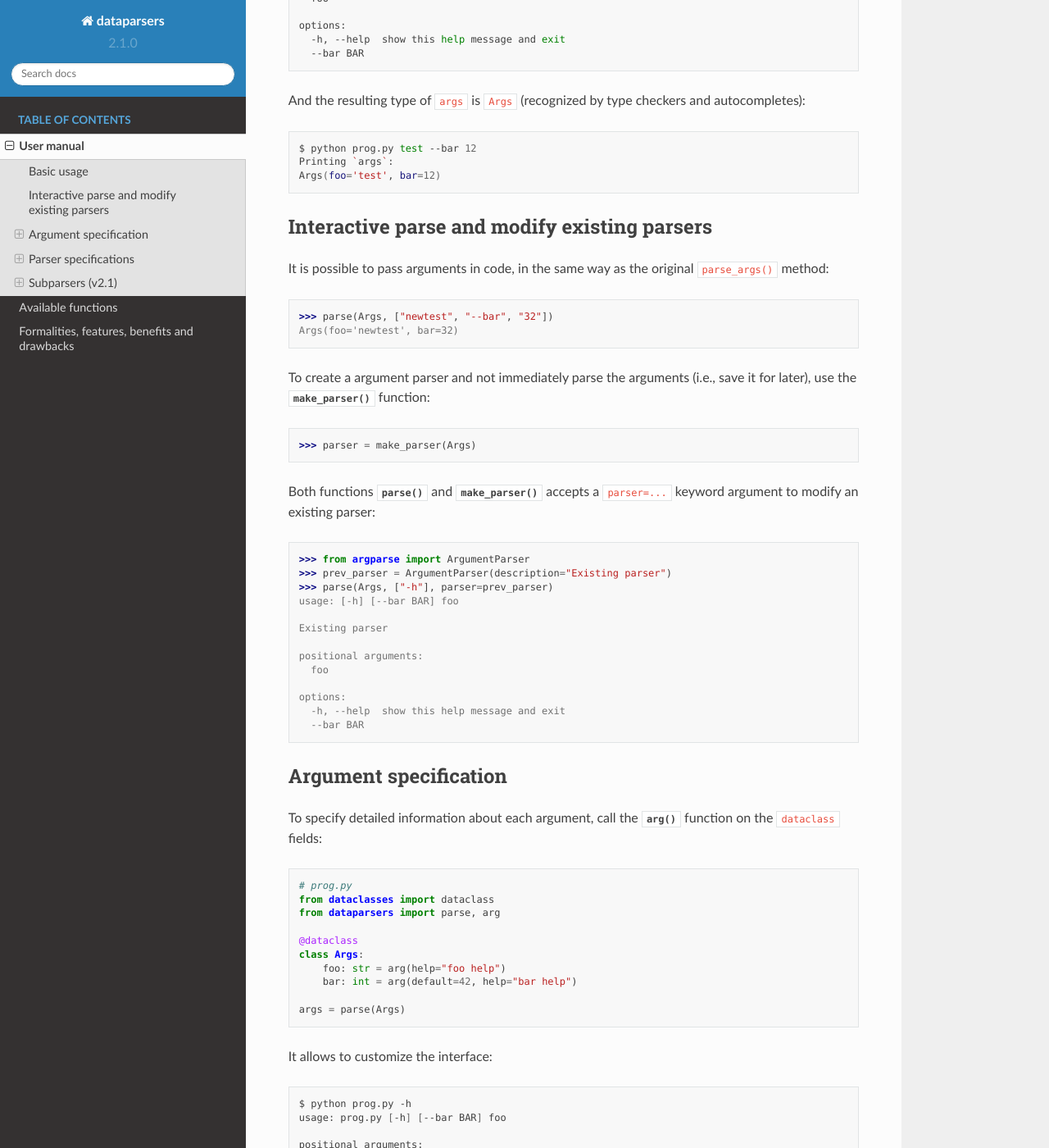
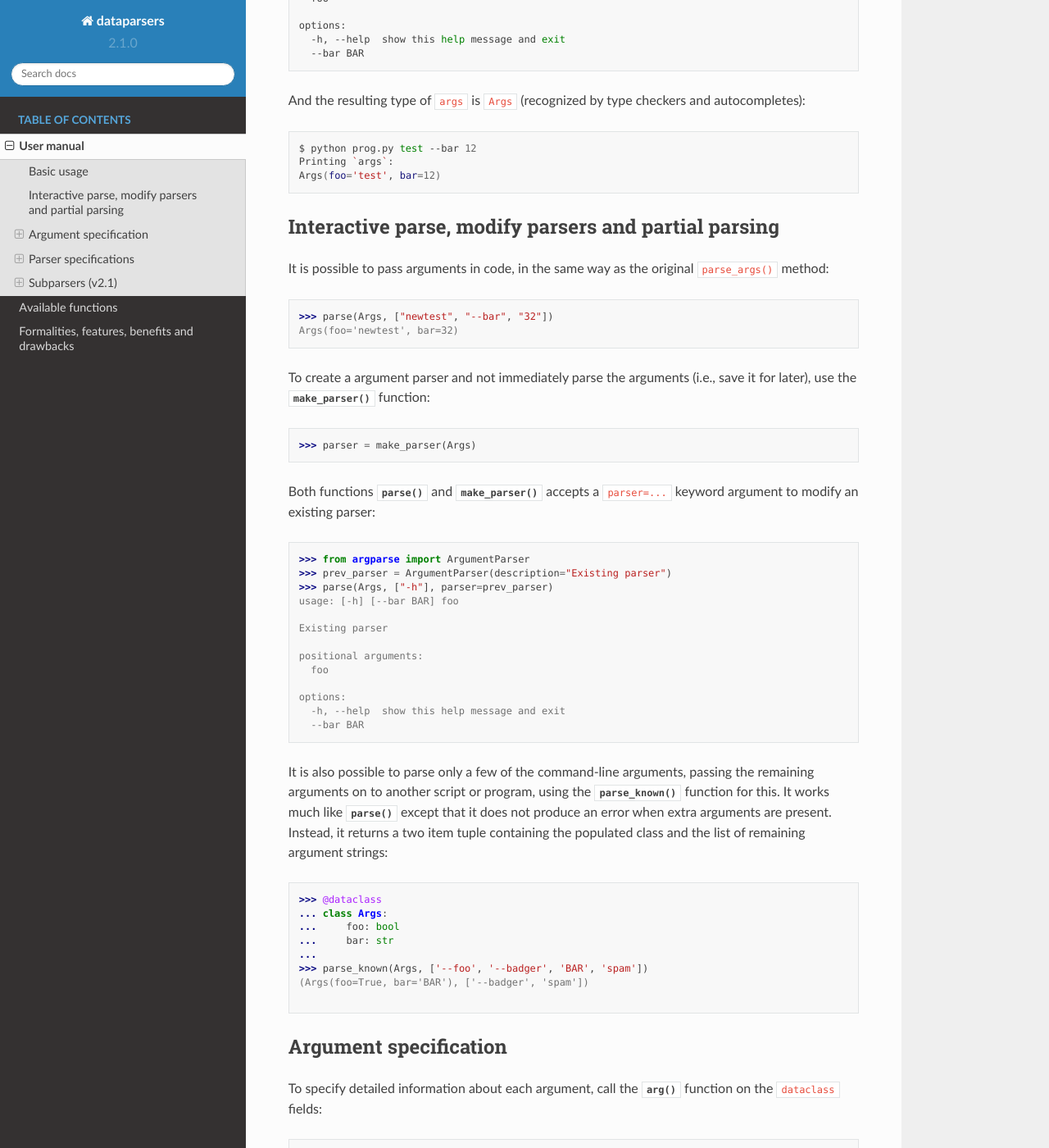
Before and after one commit to diogo-rossi/dataparsers, a Sphinx documentation site: the page built from docs/source/1_user_manual.md, in a window 1280 px wide and 1400 px high, scrolled down 828 px. Shown: the whole window at 82% size. Built offline with Sphinx 7.4.7 and the Read the Docs theme 2.0.0, drawn with Linux system fonts in a browser that asks for light colours; the version number is read from the project's files by our own code; some of the changed text lies outside the part shown.

````diff
--- a/docs/source/1_user_manual.md
+++ b/docs/source/1_user_manual.md
@@ -50,7 +50,7 @@ Printing `args`:
 Args(foo='test', bar=12)
 ```
 
-## Interactive parse and modify existing parsers
+## Interactive parse, modify parsers and partial parsing
 
 It is possible to pass arguments in code, in the same way as the original [`parse_args()`](https://docs.python.org/3/library/argparse.html#the-parse-args-method) method:
 
@@ -82,6 +82,22 @@ positional arguments:
 options:
   -h, --help  show this help message and exit
   --bar BAR
+```
+
+It is also possible to parse only a few of the command-line arguments, passing the remaining arguments on to another
+script or program, using the {py:func}`~dataparsers.parse_known` function for this. It works much like {py:func}`~dataparsers.parse` except that it does not
+produce an error when extra arguments are present. Instead, it returns a two item tuple containing the populated class
+and the list of remaining argument strings:
+
+```python
+>>> @dataclass
+... class Args:
+...     foo: bool
+...     bar: str
+...
+>>> parse_known(Args, ['--foo', '--badger', 'BAR', 'spam'])
+(Args(foo=True, bar='BAR'), ['--badger', 'spam'])
+
 ```
 
 ## Argument specification
@@ -663,7 +679,7 @@ dataclasses.FrozenInstanceError: cannot assign to field 'defaults'
 It is not necessary to create the "subparsers group" when creating subparsers: the group is automatically created.
 However, if you want to explicitly pass information to the "subparsers group", then create a `str` field and initialize
 it with the function {py:func}`~dataparsers.subparsers`. This function accepts all parameters of the original [`add_subparsers()`](https://docs.python.org/3/library/argparse.html#argparse.ArgumentParser.add_subparsers) method
-(except for [`dest`](./2_available_functions.md#dest), which automatically receives the dataclass field name):
+(except for [`dest`](./2_available_functions.md#dest), which automatically receives the [`dataclass`](https://docs.python.org/3/library/dataclasses.html#dataclasses.dataclass) field name):
 
 ```python
 >>> @dataparser(prog="PROG")
@@ -776,7 +792,7 @@ function with the [`defaults`](./2_available_functions.md#defaults) keyword argu
 execute. For example:
 
 ```python
->>> from __future__ import annotations # necessary to annotate functions
+>>> from __future__ import annotations # necessary to annotate sub-command functions
 >>> from typing import ClassVar, Callable
 >>> from dataclasses import dataclass
 >>> from dataparsers import arg, parse, subparser, default
--- a/docs/source/dataparsers.py
+++ b/docs/source/dataparsers.py
@@ -42,7 +42,7 @@ And the resulting type of `args` is `Args` (recognized by type checkers and auto
     Printing `args`:
     Args(foo='test', bar=12)
 
-## Interactive parse and modify existing parsers
+## Interactive parse, modify parsers and partial parsing
 
 It is possible to pass arguments in code, in the same way as the original :meth:`~argparse.ArgumentParser.parse_args` method::
 
@@ -69,6 +69,20 @@ Both functions :func:`~dataparsers.parse` and :func:`~dataparsers.make_parser` a
     options:
       -h, --help  show this help message and exit
       --bar BAR
+
+It is also possible to parse only a few of the command-line arguments, passing the remaining arguments on to another
+script or program, using the :func:`~dataparsers.parse_known` function for this. It works much like :func:`~dataparsers.parse` except that it does not
+produce an error when extra arguments are present. Instead, it returns a two item tuple containing the populated class
+and the list of remaining argument strings::
+
+    >>> @dataclass
+    ... class Args:
+    ...     foo: bool
+    ...     bar: str
+    ...
+    >>> parse_known(Args, ['--foo', '--badger', 'BAR', 'spam'])
+    (Args(foo=True, bar='BAR'), ['--badger', 'spam'])
+
 
 ## Argument specification
 
@@ -339,11 +353,11 @@ Note:
     parameters to the :func:`~dataparsers.arg` function. If there is a conflict (i.e., same mutually exclusive group and different group
     titles), the mutually exclusive group takes precedence.
 
-### Argument groups using :class:`~argparse.ClassVar` (v2.1)
+### Argument groups using :data:`~typing.ClassVar` (v2.1)
 
 Two new additional keyword arguments were introduced in v2.1 with functionality analogue to the previous parameters.
 
-The :argument_link:`group<group>` and :argument_link:`mutually_exclusive_group<mutually-exclusive-group>` keyword arguments also accepts a predefined :class:`~argparse.ClassVar`, that can be
+The :argument_link:`group<group>` and :argument_link:`mutually_exclusive_group<mutually-exclusive-group>` keyword arguments also accepts a predefined :data:`~typing.ClassVar`, that can be
 initialized using 2 new functions: :func:`~dataparsers.group` and :func:`~dataparsers.mutually_exclusive_group`::
 
     from typing import ClassVar
@@ -360,7 +374,7 @@ initialized using 2 new functions: :func:`~dataparsers.group` and :func:`~datapa
         sam: str = arg(group=my_second_group)
         ham: str = arg(group=my_second_group)
 
-Using :class:`~argparse.ClassVar` names makes it even more easier to prevent typos when identifying groups inside the class. Moreover:
+Using :data:`~typing.ClassVar` names makes it even more easier to prevent typos when identifying groups inside the class. Moreover:
 the functions :func:`~dataparsers.group` and :func:`~dataparsers.mutually_exclusive_group` accepts the keyword arguments :argument_link:`title<title>`, :argument_link:`description<description>` and
 :argument_link:`required<required>`, respectively, which helps to describe the groups without the need of the :func:`~dataparsers.dataparser` decorator::
 
@@ -402,7 +416,7 @@ The :argument_link:`group<group>` and :argument_link:`mutually_exclusive_group<m
 functionality compatible with the previous version parameters. When strings are passed to the :argument_link:`group<group>` keyword argument,
 it is associated to the group title.
 
-The :class:`~argparse.ClassVar` defined with the functions :func:`~dataparsers.group` and :func:`~dataparsers.mutually_exclusive_group` aren't populated at run time::
+The :data:`~typing.ClassVar` defined with the functions :func:`~dataparsers.group` and :func:`~dataparsers.mutually_exclusive_group` aren't populated at run time::
 
     >>> args = parse(Args, ['--sam', 'wise'])
     >>> print(args)
@@ -553,9 +567,9 @@ preserve new line breaks and add blank lines between parameters descriptions::
 
 ## Subparsers (v2.1)
 
-To define subparsers (or [sub commands](https://docs.python.org/3/library/argparse.html#sub-commands)) use a :class:`~argparse.ClassVar`
+To define subparsers (or [sub commands](https://docs.python.org/3/library/argparse.html#sub-commands)) use a :data:`~typing.ClassVar`
 and initialize it with the function :func:`~dataparsers.subparser`. This function accepts all parameters of the original :meth:`~argparse.ArgumentParser.add_parser`
-method, except for `name`: the name of the subparser will be the dataclass field name.
+method, except for `name`: the name of the subparser will receive the :func:`~dataclasses.dataclass` field name.
 
 To add an argument to the created subparser (instead of the main parser), use the :argument_link:`subparser<subparser>` keyword argument of the
 :func:`~dataparsers.arg` function and assign to it the previously created field::
@@ -578,7 +592,7 @@ To add an argument to the created subparser (instead of the main parser), use th
     >>> parse(Args, ["--foo", "b", "--baz", "Z"])
     Args(foo=True, bar=None, baz='Z')
 
-The :class:`~argparse.ClassVar` defined with the function :func:`~dataparsers.subparser` remains as a read-only class variable at run time (which is an
+The :data:`~typing.ClassVar` defined with the function :func:`~dataparsers.subparser` remains as a read-only class variable at run time (which is an
 instance of type `SubParser`: a frozen :func:`~dataclasses.dataclass` with some fields)::
 
     >>> args = parse(Args)
@@ -595,7 +609,7 @@ instance of type `SubParser`: a frozen :func:`~dataclasses.dataclass` with some
 It is not necessary to create the "subparsers group" when creating subparsers: the group is automatically created.
 However, if you want to explicitly pass information to the "subparsers group", then create a `str` field and initialize
 it with the function :func:`~dataparsers.subparsers`. This function accepts all parameters of the original :meth:`~argparse.ArgumentParser.add_subparsers` method
-(except for :argument_link:`dest<dest>`, which automatically receives the dataclass field name)::
+(except for :argument_link:`dest<dest>`, which automatically receives the :func:`~dataclasses.dataclass` field name)::
 
     >>> @dataparser(prog="PROG")
     ... class Args:
@@ -670,8 +684,8 @@ One additional keyword argument of the function :func:`~dataparsers.subparser` (
 method) is the :argument_link:`defaults<defaults>` dictionary, which reproduce the functionality of the original :meth:`~argparse.ArgumentParser.set_defaults` method (or the
 "main parser-level" :func:`~dataparsers.default` function) for the created subparsers.
 
-One caveat of using this functionality is that the function requires  the dictionary keys to be defined as a main
-parser-level default field, with the :func:`~dataparsers.default` function::
+One caveat of using this functionality is that the function requires  the dictionary keys to be defined previously as a
+main parser-level default field, with the :func:`~dataparsers.default` function::
 
     >>> @dataclass
     ... class Args:
@@ -699,7 +713,7 @@ Parser-level defaults are the original effective way of handling sub-commands, c
 function with the :argument_link:`defaults<defaults>` keyword argument dictionary, so that each subparser knows which Python function it should
 execute. For example::
 
-    >>> from __future__ import annotations # necessary to annotate functions
+    >>> from __future__ import annotations # necessary to annotate sub-command functions
     >>> from typing import ClassVar, Callable
     >>> from dataclasses import dataclass
     >>> from dataparsers import arg, parse, subparser, default
@@ -831,11 +845,11 @@ def arg(
 
         - `group` (`Field[Any] | str | int | None`, optional): Defaults to `None`.
 
-            A previously defined :class:`~argparse.ClassVar` field name using the function :func:`~dataparsers.group`, or the :argument_link:`title<title>` (or a simple id integer) of
+            A previously defined :data:`~typing.ClassVar` field name using the function :func:`~dataparsers.group`, or the :argument_link:`title<title>` (or a simple id integer) of
             the argument group in which the argument may be added.
 
-            This is the best way to use the functionality of the method :meth:`~argparse.ArgumentParser.add_argument_group` of the standard
-            `argparse.ArgumentParser` class::
+            This is the best way to use the functionality of the method :meth:`~argparse.ArgumentParser.add_argument_group` of the standard :class:`~argparse.ArgumentParser`
+            class::
 
                 @dataclass
                 class Args:
@@ -847,31 +861,53 @@ def arg(
                     sam: str = arg(group=my_second_group)
                     ham: str = arg(group=my_second_group)
 
-            By default, `argparse.ArgumentParser` groups command-line arguments into "positional arguments" and
-            "options" when displaying help messages. When there is a better conceptual grouping of arguments than this
-            default one, appropriate groups can be created using the :meth:`~argparse.ArgumentParser.add_argument_group` method, that accepts :argument_link:`title<title>`
-            and :argument_link:`description<description>` parameters, which can be used to customize the help display.
+            By default, :class:`~argparse.ArgumentParser` groups command-line arguments into "positional arguments" and "options" when displaying
+            help messages. When there is a better conceptual grouping of arguments than this default one, appropriate groups can
+            be created using the :meth:`~argparse.ArgumentParser.add_argument_group` method, that accepts :argument_link:`title<title>` and :argument_link:`description<description>` parameters, which can be
+            used to customize the help display.
 
             To define the :argument_link:`title<title>` and :argument_link:`description<description>` of the argument group, see the :func:`~dataparsers.group` function used to define the
-            :class:`~argparse.ClassVar`. When a string is passed to the :argument_link:`group<group>` keyword argument, it is associated to the group :argument_link:`title<title>`.
+            :data:`~typing.ClassVar`. When a string is passed to the :argument_link:`group<group>` keyword argument, it is associated to the group :argument_link:`title<title>`.
 
 
         .. _mutually-exclusive-group:
 
         - `mutually_exclusive_group` (`Field[Any] | str | int | None`, optional): Defaults to `None`.
 
-            A previously defined :class:`~argparse.ClassVar` field name using the function :func:`~dataparsers.mutually_exclusive_group`, or a string or a simple
+            A previously defined :data:`~typing.ClassVar` field name using the function :func:`~dataparsers.mutually_exclusive_group`, or a string or a simple
             id integer identifying the mutually exclusive group in which the argument may be included.
 
             This parameter will make sure that only one of the arguments included in the mutually exclusive group ID is
-            present on the command line.
+            present on the command line::
+
+                >>> from dataclasses import dataclass
+                >>> from dataparsers import arg, mutually_exclusive_group, make_parser, parse
+                >>> from typing import ClassVar
+                >>>
+                >>> @dataclass
+                ... class Args:
+                ...     my_group: ClassVar = mutually_exclusive_group()
+                ...     foo: str = arg(mutually_exclusive_group=my_group)
+                ...     bar: str = arg(mutually_exclusive_group=my_group)
+                ...
+                >>> make_parser(Args).print_help()
+                usage: [-h] [--foo FOO | --bar BAR]
+
+                options:
+                  -h, --help  show this help message and exit
+                  --foo FOO
+                  --bar BAR
+                >>>
+                >>> parse(Args, ["--foo", "test", "--bar", "newtest"])
+                usage: [-h] [--foo FOO | --bar BAR]
+                : error: argument --bar: not allowed with argument --foo
 
             This is the best way to use the functionality of the method :meth:`~argparse.ArgumentParser.add_mutually_exclusive_group` of the standard
-            `argparse.ArgumentParser` class.
+            :class:`~argparse.ArgumentParser` class.
 
             The original :meth:`~argparse.ArgumentParser.add_mutually_exclusive_group` method also accepts a :argument_link:`required<required>` parameter, to indicate that
             at least one of the mutually exclusive arguments is required. To define the :argument_link:`required<required>` parameter of the
-            mutually exclusive argument group, see the :func:`~dataparsers.mutually_exclusive_group` function used to define the :class:`~argparse.ClassVar`.
+            mutually exclusive argument group, see the :func:`~dataparsers.mutually_exclusive_group` function used to define the :data:`~typing.ClassVar`.
 
             Note:
                 Mutually exclusive are always optionals. If no flag is given, it will be created automatically from the
@@ -888,13 +924,13 @@ def arg(
 
             The :argument_link:`title<title>` (or a simple id integer) of the argument group in which the argument may be added.
 
-            This is quick way to use the functionality of the method :meth:`~argparse.ArgumentParser.add_argument_group` of the standard
-            `argparse.ArgumentParser` class.
-
-            By default, `argparse.ArgumentParser` groups command-line arguments into "positional arguments" and
-            "options" when displaying help messages. When there is a better conceptual grouping of arguments than this
-            default one, appropriate groups can be created using the :meth:`~argparse.ArgumentParser.add_argument_group` method, that accepts :argument_link:`title<title>`
-            and :argument_link:`description<description>` parameters, which can be used to customize the help display.
+            This is quick way to use the functionality of the method :meth:`~argparse.ArgumentParser.add_argument_group` of the standard :class:`~argparse.ArgumentParser`
+            class.
+
+            By default, :class:`~argparse.ArgumentParser` groups command-line arguments into "positional arguments" and "options" when displaying
+            help messages. When there is a better conceptual grouping of arguments than this default one, appropriate groups can
+            be created using the :meth:`~argparse.ArgumentParser.add_argument_group` method, that accepts :argument_link:`title<title>` and :argument_link:`description<description>` parameters, which can be
+            used to customize the help display.
 
             The :argument_link:`group_title<group-title>` parameter identifies the :argument_link:`title<title>` of the argument group to include the argument::
 
@@ -933,15 +969,15 @@ def arg(
             present on the command line::
 
                 >>> @dataclass
-                ... class Args10:
+                ... class Args:
                 ...     foo: bool = arg(action="store_true", mutually_exclusive_group_id="my_group")
                 ...     bar: bool = arg(action="store_false", mutually_exclusive_group_id="my_group")
                 ...
-                >>> parse(Args10, ["--foo"])
-                Args10(foo=True, bar=True)
-                >>> parse(Args10, ["--bar"])
-                Args10(foo=False, bar=False)
-                >>> parse(Args10, ["--foo", "--bar"])
+                >>> parse(Args, ["--foo"])
+                Args(foo=True, bar=True)
+                >>> parse(Args, ["--bar"])
+                Args(foo=False, bar=False)
+                >>> parse(Args, ["--foo", "--bar"])
                 usage: [-h] [--foo | --bar]
                 : error: argument --bar: not allowed with argument --foo
 
@@ -1606,11 +1642,11 @@ def arg(
     ...
 
 def group(title: str | None = None, description: str | None = None) -> Any:
-    """Helper function to create :func:`~dataclasses.dataclass` class variables (:class:`~argparse.ClassVar`) storing specification about argument groups, used
+    """Helper function to create :func:`~dataclasses.dataclass` class variables (:data:`~typing.ClassVar`) storing specification about argument groups, used
     later in the method :meth:`~argparse.ArgumentParser.add_argument_group`.
 
     This function accepts the parameters of the original :meth:`~argparse.ArgumentParser.add_argument_group` method, i.e., :argument_link:`title<title>` and :argument_link:`description<description>`, and
-    must used to define a :class:`~argparse.ClassVar` in the class scope.
+    must be used to define a :data:`~typing.ClassVar` in the class scope.
 
     Parameters
     ----------
@@ -1630,16 +1666,17 @@ def group(title: str | None = None, description: str | None = None) -> Any:
 
     Returns
     -------
-        `Field`: A :func:`~dataclasses.dataclass` field with `metadata` dictionary filled with argument group parameters.
+        `Field`: A :func:`~dataclasses.dataclass` field with `metadata` dictionary filled with argument group parameters, which must be assigned to
+        a :data:`~typing.ClassVar` field.
     """
     ...
 
 def mutually_exclusive_group(*, required: bool = False) -> Any:
-    """Helper function to create :func:`~dataclasses.dataclass` class variables (:class:`~argparse.ClassVar`) storing specification about mutually exclusive
+    """Helper function to create :func:`~dataclasses.dataclass` class variables (:data:`~typing.ClassVar`) storing specification about mutually exclusive
     argument groups, used later in the method :meth:`~argparse.ArgumentParser.add_mutually_exclusive_group`.
 
-    This function accepts the parameters of the original :meth:`~argparse.ArgumentParser.add_mutually_exclusive_group` method, i.e., :argument_link:`required<required>`, and must
-    used to define a :class:`~argparse.ClassVar` in the class scope.
+    This function accepts the parameters of the original :meth:`~argparse.ArgumentParser.add_mutually_exclusive_group` method, i.e., :argument_link:`required<required>`, and must be
+    used to define a :data:`~typing.ClassVar` in the class scope.
 
     Parameters
     ----------
@@ -1652,7 +1689,8 @@ def mutually_exclusive_group(*, required: bool = False) -> Any:
 
     Returns
     -------
-        `Field`: A :func:`~dataclasses.dataclass` field with `metadata` dictionary filled with mutually exclusive argument group parameters.
+        `Field`: A :func:`~dataclasses.dataclass` field with `metadata` dictionary filled with mutually exclusive argument group parameters, which
+        must be assigned to a :data:`~typing.ClassVar` field.
     """
     ...
 
@@ -1712,6 +1750,11 @@ def subparsers(
         .. _dest:
 
         - `dest` (`str | None`, optional): Defaults to `None`.
+
+            Note:
+                The parameter :argument_link:`dest<dest>` is described here just for documentation. It will raise an error if it is passed to the
+                :func:`~dataparsers.subparsers` function, because it is not necessary: the :argument_link:`dest<dest>` keyword argument of the :meth:`~argparse.ArgumentParser.add_subparsers`
+                method is taken from the dataclass field name.
 
             Name of the attribute under which sub-command name will be stored. By default `None` and no value is stored.
 
@@ -1767,7 +1810,7 @@ def subparser(
     allow_abbrev: bool = True,
     exit_on_error: bool = True,
 ) -> Any:
-    """Helper function to create :func:`~dataclasses.dataclass` class variables (:class:`~argparse.ClassVar`) storing specification about a subparser, used
+    """Helper function to create :func:`~dataclasses.dataclass` class variables (:data:`~typing.ClassVar`) storing specification about a subparser, used
     later in the method :meth:`~argparse.ArgumentParser.add_parser`.
 
     This function accepts all the parameters of the original :meth:`~argparse.ArgumentParser.add_parser` method and an additional parameter named :argument_link:`defaults<defaults>`,
@@ -1786,8 +1829,8 @@ def subparser(
 
             **The dictionary keys must be defined previously** with the :func:`~dataparsers.default` function.
 
-    Additional parameters from the original :meth:`~argparse.ArgumentParser.add_parser` method
-    -------------------------------------------------------------------------------------------
+    Extra parameters of the original :meth:`~argparse.ArgumentParser.add_parser` method
+    ------------------------------------------------------------------------------------
         - `aliases` (`Sequence[str]`, optional):
 
             An additional argument which allows multiple strings to refer to the same subparser. This example, like
@@ -1839,7 +1882,7 @@ def subparser(
     Returns
     -------
         `Field`: A :func:`~dataclasses.dataclass` field with a default values assigned as a instance of a read-only `SubParser` class storing
-        information about the subparser.
+        information about the subparser, which must be assigned to a :data:`~typing.ClassVar` field.
     """
     ...
 
@@ -1923,9 +1966,10 @@ def parse(cls: type[Class], args: Sequence[str] | None = None, *, parser: Argume
 def parse_known(
     cls: type[Class], args: Sequence[str] | None = None, *, parser: ArgumentParser | None = None
 ) -> tuple[Class, list[str]]:
-    """Parse command line arguments according to the fields of `cls` and populate it. Same as :func:`~dataparsers.parse` except that it  it does
-    not produce an error when extra arguments are present. Instead, it returns a two item tuple containing the populated class
-    and the list of remaining argument strings.
+    """Parse command line arguments according to the fields of `cls` and populate it.
+
+    Same as :func:`~dataparsers.parse` except that it  it does not produce an error when extra arguments are present. Instead, it returns a two
+    item tuple containing the populated class and the list of remaining argument strings.
 
     Accepts classes decorated with :func:`~dataclasses.dataclass`.
 
@@ -1937,7 +1981,7 @@ def parse_known(
 
         - `args` (`Sequence[str] | None`, optional): Defaults to `None`.
 
-            List of strings to parse. The default is taken from `sys.argv`, like the original `parse_known_args()` method.
+            List of strings to parse. The default is taken from `sys.argv`, like the original :meth:`~argparse.ArgumentParser.parse_known_args` method.
 
 
         .. _parser:
````
Also changed, not shown: other parts of docs/source/1_user_manual.md (+3 -3 lines), docs/source/2_available_functions.md (+8 -8 lines).
